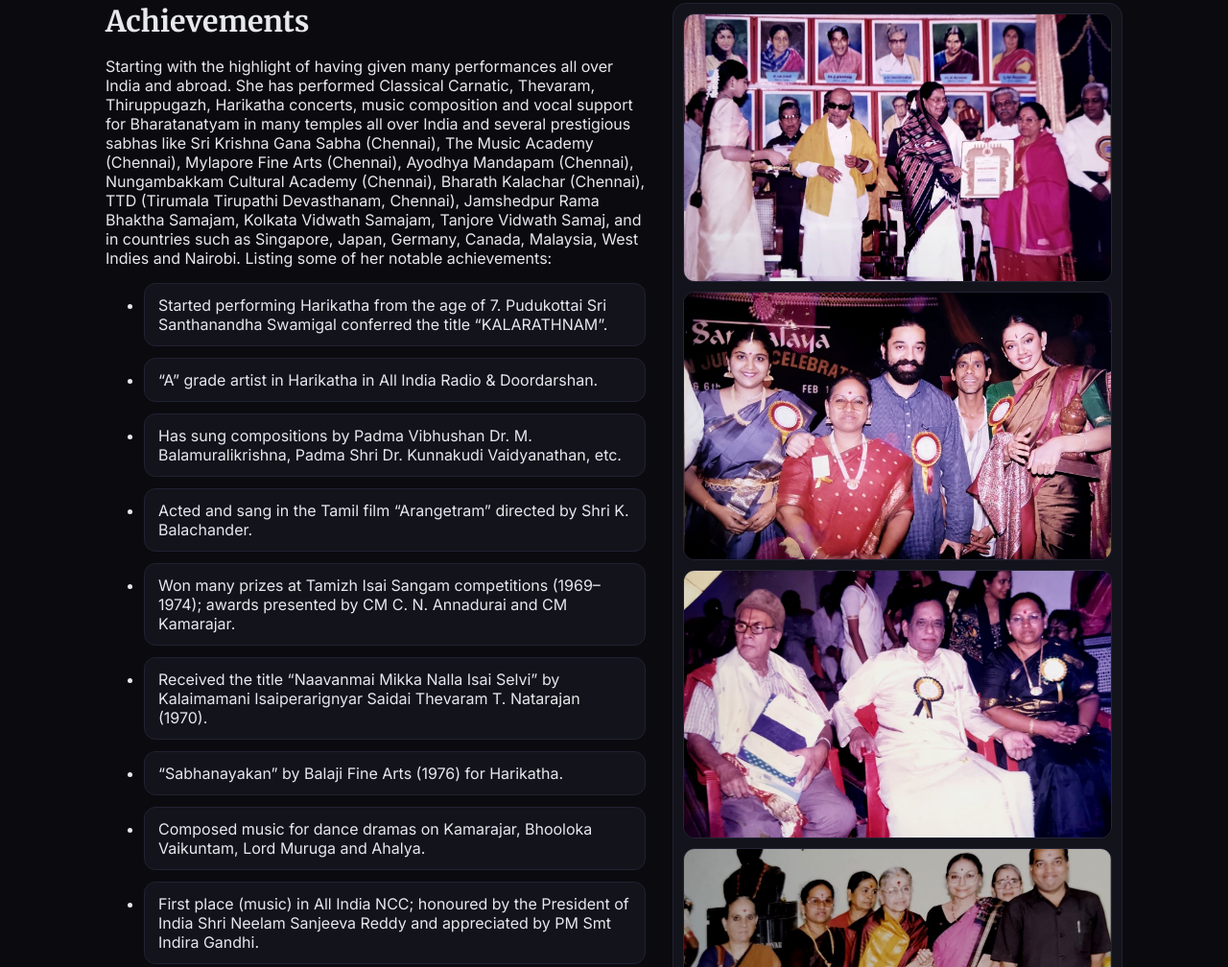
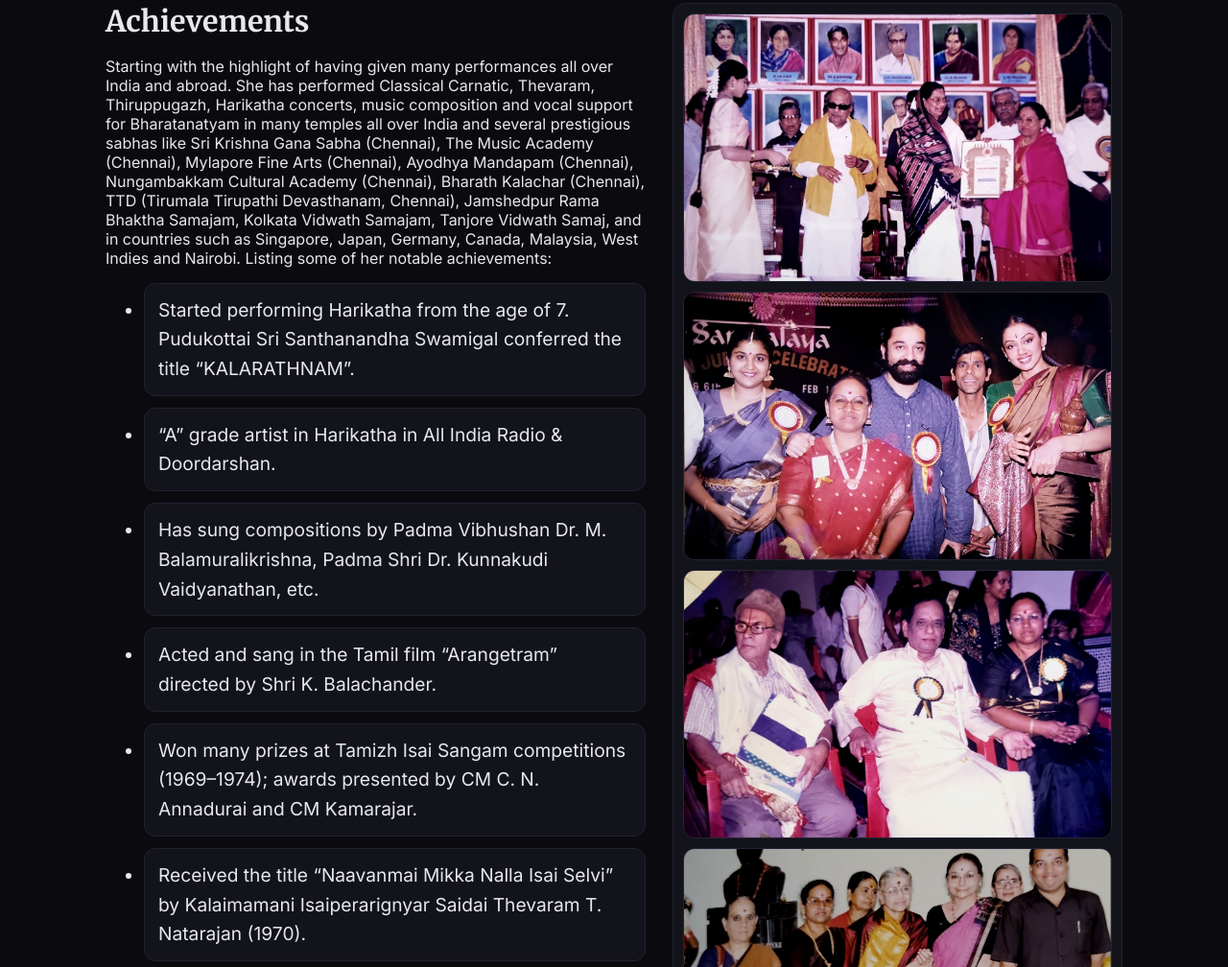
Before and after one commit to Shyamsr1/GiriWebsite, a plain HTML site: page index.html in a window 1280 px wide. Shown: the part 811-1819 px from the top of the page at 96% size. Drawn offline with Linux system fonts and the light colour scheme; no server answers.

Commit message:
Increased the font size in the style.css for achievements section alone

```diff
--- a/styles.css
+++ b/styles.css
@@ -53,6 +53,17 @@ h2{font-family:Merriweather,serif;font-size:1.9rem;margin:0 0 18px}
 .list{display:grid;gap:12px}
 .list li{padding:12px 14px;border:1px solid #212134;border-radius:12px;background:#13131b}
 .muted{color:var(--muted)}
+
+
+
+/* Bigger font just for Achievements text */
+#Achievements .list li,
+#achievements .list li {
+  font-size: 1.2rem;   /* ~19px, adjust to taste */
+  line-height: 1.6;    /* improves readability */
+}
+
+
 
 /* ---- Achievements ---- */
 
```
